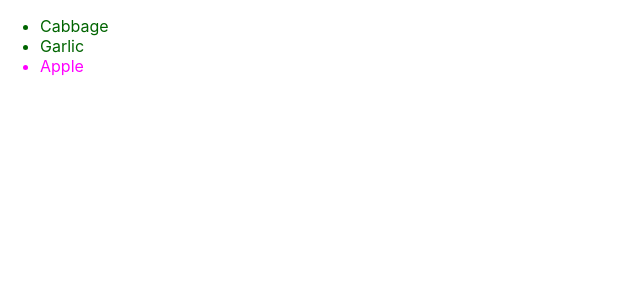
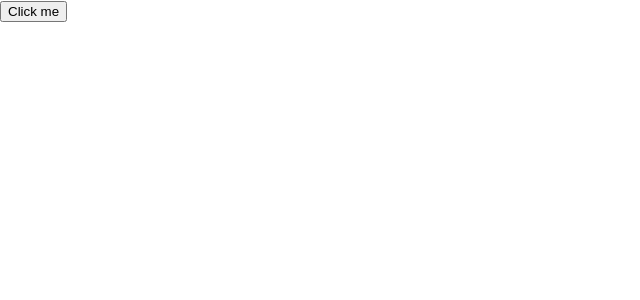
Before and after one commit to KendiN/react-intro, a React (Create React App) app: page / in a window 1280 px wide. Shown: the top 300 px of the page, without its empty margins (0-640 px from the left). Built offline with nearby package versions, Linux system fonts and the light colour scheme.

Commit message:
feat: responding to events

```diff
--- a/src/App.js
+++ b/src/App.js
@@ -49,7 +49,7 @@ export default function Profile() {
   );
 }*/
 
-const products = [
+/*const products = [
   {title: 'Cabbage', isFruit: false, id: 1 },
   {title: 'Garlic', isFruit: false, id: 2 },
   {title: 'Apple', isFruit: true, id: 3 },
@@ -70,4 +70,24 @@ export default function ShoppingList() {
   return (
     <ul>{listItems}</ul>
   );
+}*/
+
+function MyButton() {
+  function handleClick() {
+    alert('You clicked me!');
+  }
+
+  return (
+    <button onClick={handleClick}>
+      Click me
+    </button>
+  );
 }
+
+export default function MyApp() {
+  return (
+    <div>
+      <MyButton />
+    </div>
+  );
+}
```
